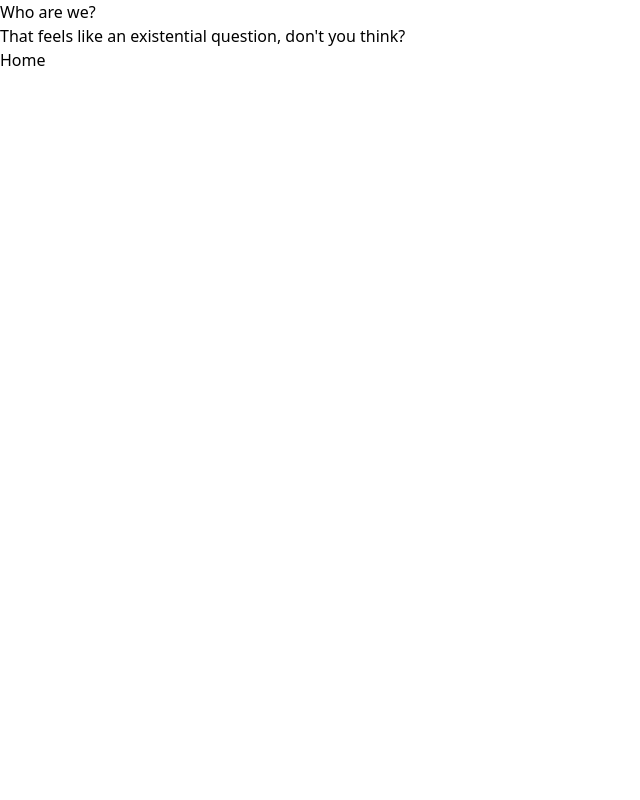
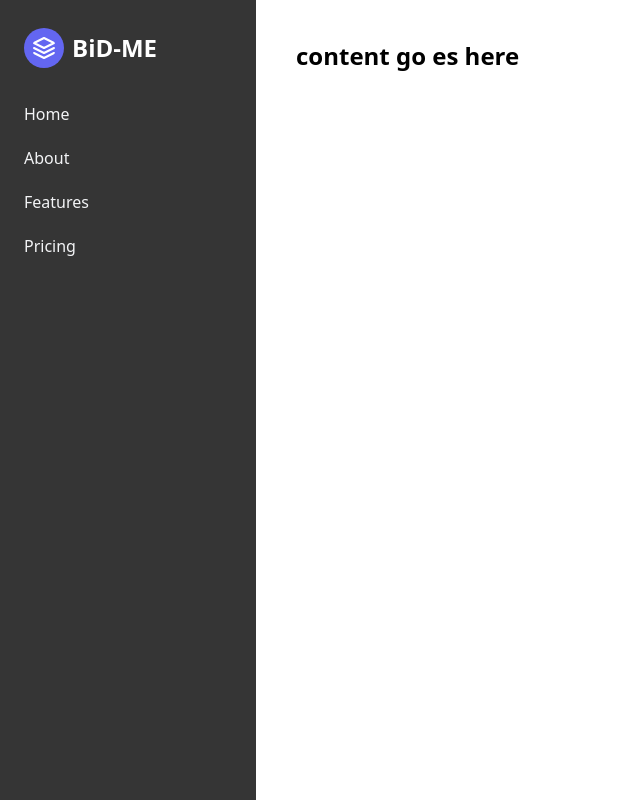
Before and after one commit to sysnar/bid-me-front, a React (Create React App) app: page /office in a window 1280 px wide. Shown: the whole page, without its empty margins (0-640 px from the left). Built offline with nearby package versions, Linux system fonts and the light colour scheme.

Commit message:
ADD office layout

```diff
--- /dev/null
+++ b/src/components/Sidebar.tsx
@@ -0,0 +1,107 @@
+import { WrapperProps } from "../utils/wrapper.interface";
+
+export function SidebarWrapper({ children }: WrapperProps) {
+  return <div className="relative min-h-screen md:flex">{children}</div>;
+}
+
+export function MobileMenu(props: any) {
+  const { setSidebar } = props;
+  const toggleSidebar = () => {
+    setSidebar((isOpen: any) => !isOpen);
+  };
+
+  return (
+    <div className="bg-sidebar text-gray-100 flex justify-between md:hidden">
+      {/* logo */}
+      <a href="#" className="block p-4 text-white font-bold">
+        BiD-Me
+      </a>
+
+      {/* mobile menu button */}
+      <button
+        className="p-4 focus:outline-none focus:bg-gray-700"
+        onClick={() => toggleSidebar()}
+      >
+        <svg
+          xmlns="http://www.w3.org/2000/svg"
+          className="h-6 w-6"
+          fill="none"
+          viewBox="0 0 24 24"
+          stroke="currentColor"
+        >
+          <path
+            stroke-linecap="round"
+            stroke-linejoin="round"
+            stroke-width="2"
+            d="M4 6h16M4 12h16M4 18h16"
+          />
+        </svg>
+      </button>
+    </div>
+  );
+}
+
+export function DesktopWrapper(props: any) {
+  const { isOpen, children } = props;
+  return (
+    <div
+      className={
+        "bg-sidebar text-gray-100 w-64 space-y-6 pl-2 py-7 absolute inset-y-0 left-0 transform md:relative md:translate-x-0 transition duration-200 ease-in-out " +
+        (isOpen ? "-translate-x-full" : "")
+      }
+    >
+      {children}
+    </div>
+  );
+}
+
+export function SidebarLogo() {
+  return (
+    <a href="#" className="text-white flex items-center space-x-2 px-4">
+      <svg
+        xmlns="http://www.w3.org/2000/svg"
+        fill="none"
+        stroke="currentColor"
+        stroke-linecap="round"
+        stroke-linejoin="round"
+        stroke-width="2"
+        className="w-10 h-10 text-white p-2 bg-indigo-500 rounded-full"
+        viewBox="0 0 24 24"
+      >
+        <path d="M12 2L2 7l10 5 10-5-10-5zM2 17l10 5 10-5M2 12l10 5 10-5"></path>
+      </svg>
+      <span className="text-2xl font-extrabold">BiD-ME</span>
+    </a>
+  );
+}
+
+export function SidebarNavigation() {
+  return (
+    <nav>
+      <a
+        href=""
+        className="block py-2.5 px-4 roouded transition duration-200 hover:bg-blue-600 hover:text-white"
+      >
+        Home
+      </a>
+      <a
+        href=""
+        className="block py-2.5 px-4 roouded transition duration-200 hover:bg-blue-600 hover:text-white"
+      >
+        About
+      </a>
+      <a
+        href=""
+        className="block py-2.5 px-4 roouded transition duration-200 hover:bg-blue-600 hover:text-white"
+      >
+        Features
+      </a>
+      <a
+        href=""
+        className="block py-2.5 px-4 roouded transition duration-200 hover:bg-blue-600 hover:text-white"
+      >
+        Pricing
+      </a>
+    </nav>
+  );
+}
--- /dev/null
+++ b/src/layouts/OfficeLayout.tsx
@@ -0,0 +1,11 @@
+import OfficeHeader from "./office/OfficeHeader";
+
+function OfficeLayout() {
+  return (
+    <>
+      <OfficeHeader></OfficeHeader>
+    </>
+  );
+}
+
+export default OfficeLayout;
--- a/src/layouts/UserLayout.tsx
+++ /dev/null
@@ -1,5 +0,0 @@
-function UserLayout() {
-  return <div></div>;
-}
-
-export default UserLayout;
--- /dev/null
+++ b/src/layouts/office/OfficeHeader.tsx
@@ -0,0 +1,26 @@
+import { useState } from "react";
+import {
+  DesktopWrapper,
+  MobileMenu,
+  SidebarLogo,
+  SidebarNavigation,
+  SidebarWrapper,
+} from "../../components/Sidebar";
+
+function OfficeHeader() {
+  const [isOpen, setSidebar] = useState(true);
+  return (
+    <SidebarWrapper>
+      <MobileMenu setSidebar={setSidebar} />
+      <DesktopWrapper isOpen={isOpen}>
+        <SidebarLogo />
+        <SidebarNavigation />
+      </DesktopWrapper>
+
+      {/* content */}
+      <div className="p-10 text-2xl font-bold">content go es here</div>
+    </SidebarWrapper>
+  );
+}
+
+export default OfficeHeader;
--- a/src/pages/MainPage.tsx
+++ b/src/pages/MainPage.tsx
@@ -40,7 +40,8 @@ function MainPage() {
                     회원가입!
                   </h2>
                   <p className="leading-relaxed">
-                    회원가입으로 입찰공고에 필요한 정보를 제공받으세요!
+                    회원가입으로 입찰공고에 <br />
+                    필요한 정보를 제공받으세요!
                   </p>
                   <a className="mt-3 text-indigo-500 inline-flex items-center">
                     회원가입하기
@@ -71,7 +72,7 @@ function MainPage() {
                     로그인
                   </h2>
                   <p className="leading-relaxed">
-                    관심있는 입찰공고를 등록하고 <br /> 꼭 필요한 정보만
+                    관심있는 입찰공고 등록하고 <br /> 필요한 정보만
                     전달받으세요!
                   </p>
                   <a className="mt-3 text-indigo-500 inline-flex items-center">
--- /dev/null
+++ b/src/pages/OfficePage.tsx
@@ -0,0 +1,5 @@
+function OfficePage() {
+  return <></>;
+}
+
+export default OfficePage;
--- a/src/routes/App.tsx
+++ b/src/routes/App.tsx
@@ -2,10 +2,11 @@ import React from "react";
 import { Route, Routes } from "react-router-dom";
 import HomeLayout from "../layouts/HomeLayout";
 import NotFoundPage from "../pages/exeption/NotFoundPage";
-import Office from "./user/UserRouter";
 import MainPage from "../pages/MainPage";
 import SignUpPage from "../pages/SignUpPage";
 import LoginPage from "../pages/LoginPage";
+import OfficeLayout from "../layouts/OfficeLayout";
+import OfficePage from "../pages/OfficePage";
 
 function App() {
   return (
@@ -15,7 +16,9 @@ function App() {
         <Route path="login" element={<LoginPage />} />
         <Route path="signup" element={<SignUpPage />} />
       </Route>
-      <Route path="/office" element={<Office />} />
+      <Route path="/office" element={<OfficeLayout />}>
+        <Route index element={<OfficePage />} />
+      </Route>
       <Route path="*" element={<NotFoundPage />} />
     </Routes>
   );
--- a/src/routes/user/UserRouter.tsx
+++ /dev/null
@@ -1,17 +0,0 @@
-import { Link } from "react-router-dom";
-
-function Office() {
-  return (
-    <>
-      <main>
-        <h2>Who are we?</h2>
-        <p>That feels like an existential question, don't you think?</p>
-      </main>
-      <nav>
-        <Link to="/">Home</Link>
-      </nav>
-    </>
-  );
-}
-
-export default Office;
--- a/tailwind.config.js
+++ b/tailwind.config.js
@@ -1,9 +1,11 @@
 module.exports = {
-  content: [
-    "./src/**/*.{js,jsx,ts,tsx}",
-  ],
+  content: ["./src/**/*.{js,jsx,ts,tsx}"],
   theme: {
-    extend: {},
+    extend: {
+      colors: {
+        sidebar: "#353535",
+      },
+    },
   },
   plugins: [],
-}
+};
```
